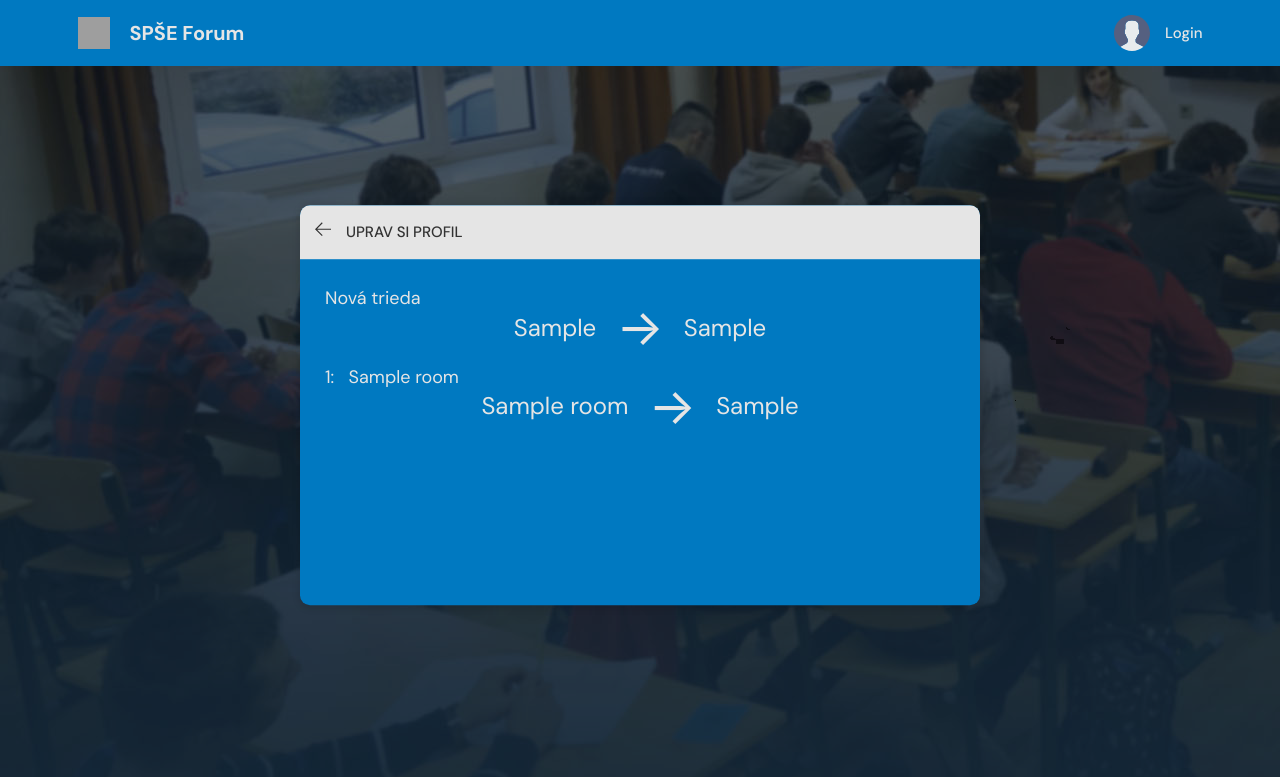
After one commit to mosmowora/spse-forum, a Django app: template base/templates/base/needs_update.html in a window 1280 px wide. The commit adds this page. Shown: the top 777 px of the page. Run offline with Django 3.2, Linux system fonts and the light colour scheme; the template is opened without the code that fills it: most values are stand-ins (such as "Sample title", 1, 10 or a date in 2020); some libraries are stand-ins or nearby versions; grey boxes are pictures that could not be loaded.

Commit message:
started to work on changing user paramters after new sch. year

```diff
--- /dev/null
+++ b/base/templates/base/needs_update.html
@@ -0,0 +1,56 @@
+{% extends 'main.html' %}
+{% load static %}
+{% load widget_tweaks %}
+{% block content %}
+<main class="update-account layout">
+    <div class="container">
+        <div class="layout__box">
+            <div class="layout__boxHeader">
+                <div class="layout__boxTitle">
+                    <a href="{% url 'home' %}">
+                        <svg version="1.1" xmlns="http://www.w3.org/2000/svg" width="32" height="32"
+                            viewBox="0 0 32 32">
+                            <title>arrow-left</title>
+                            <path
+                                d="M13.723 2.286l-13.723 13.714 13.719 13.714 1.616-1.611-10.96-10.96h27.625v-2.286h-27.625l10.965-10.965-1.616-1.607z">
+                            </path>
+                        </svg>
+                    </a>
+                    <h3>Uprav si profil</h3>
+                </div>
+            </div>
+            <div class="layout__body">
+                <label style="font-size: larger;">Nová trieda</label>
+                <div class="flex-container" style="margin-bottom: 2rem;">
+                    <div class="number">{{from_class}}</div>
+                    <div class="arrow">→</div>
+                    {% if next_class is not None %}
+                    <div class="number">{{next_class}}</div>
+                    {% endif %}
+                </div>
+                {% for room in user_rooms %}
+                <label style="font-size: larger;">{{forloop.counter}}: &nbsp; {{room.name}}</label>
+                <div class="flex-container" style="margin-bottom: 2rem;">
+                    <!-- TODO: add option to delete a room or change it's parameters through two buttons -->
+                    <div class="number">{{room.name}}</div>
+                    <div class="arrow">→</div>
+                    {% if next_class is not None %}
+                    <div class="number">{{next_class}}</div>
+                    {% endif %}
+                </div>
+                {% endfor %}
+            </div>
+        </div>
+    </div>
+    </div>
+</main>
+<!-- <script type="module">
+  import devtools from "{% static 'js/node_modules/devtools-detect/index.js' %}";
+
+  // Get notified when it's opened/closed or orientation changes
+  window.addEventListener('devtoolschange', event => {
+    if (event.detail.isOpen)
+      window.location.href = "{% url 'fallback' %}";
+  });
+</script> -->
+{% endblock content %}
--- a/base/templates/base/update-user.html
+++ b/base/templates/base/update-user.html
@@ -1,5 +1,6 @@
 {% extends 'main.html' %}
 {% load static %}
+{% load widget_tweaks %}
 {% block content %}
 <main class="update-account layout">
   <div class="container">
@@ -29,9 +30,10 @@
             {{field}}
             {% else %}
             <label for="profile_pic">{{field.label}}</label>
-            {{field}}
+            {{field|attr:"disabled"}}
             <a href="{% url 'change-password' %}"
-              style="font-size: 15px;">Zmeniť heslo</a>
+              style="font-size: 13px; font-weight: 700; margin-top: .7rem; max-width: 15rem; max-height: 3.8rem; box-shadow: rgba(0, 0, 0, 0.07) 0px 1px 2px, rgba(0, 0, 0, 0.07) 0px 2px 4px, rgba(0, 0, 0, 0.07) 0px 4px 8px, rgba(0, 0, 0, 0.07) 0px 8px 16px, rgba(0, 0, 0, 0.07) 0px 16px 32px, rgba(0, 0, 0, 0.07) 0px 32px 64px;"
+              class="btn--main btn">Zmeniť heslo</a>
             {% endif %}
           </div>
           {% endfor %}
--- a/base/urls.py
+++ b/base/urls.py
@@ -20,6 +20,7 @@ urlpatterns = [
     path('upvote-message/<str:pk>/', views.upvoteMessage, name="upvote-message"),
 
     path('update-user/', views.updateUser, name="update-user"),
+    path('needs-update/', views.needsUpdate, name="needs-update"),
     path('delete-user/', views.deleteUser, name="delete-user"),
 
     path('topics/', views.topicsPage, name="topics"),
--- a/static/styles/styles.css
+++ b/static/styles/styles.css
@@ -297,6 +297,31 @@ a {
 
 .btn--link:hover {
   text-decoration: underline;
+}
+
+.popup-overlay {
+  position: fixed; /* Stay in place */
+  width: 100%; /* Full width */
+  height: 100%; /* Full height */
+  top: 0;
+  left: 0;
+  right: 0;
+  bottom: 0;
+  background-color: rgba(0,0,0,0.65); /* Black background with opacity */
+  display: flex;
+  align-items: center; /* Align vertically */
+  justify-content: center; /* Align horizontally */
+  z-index: 999;
+}
+
+/* Style for the popup content */
+.popup-content {
+  background-color: #fff; /* White background */
+  padding: 20px; /* Some padding */
+  border-radius: 8px; /* Rounded corners */
+  width: 50%; /* Width in proportion to the viewport */
+  max-width: 600px; /* Maximum width */
+  color: var(--color-bg);
 }
 
 .btn--main {
@@ -1661,6 +1686,22 @@ div.room__topRight>a:nth-child(3)>svg {
   margin-left: auto;
 }
 
+.flex-container {
+  display: flex; /* Use flexbox layout */
+  justify-content: center; /* Center items horizontally */
+  align-items: center; /* Center items vertically */
+  gap: 20px; /* Space between the items */
+  max-height: 3rem;
+}
+
+.number {
+  font-size: 24px; /* Larger text size for the numbers */
+}
+
+.arrow {
+  font-size: 50px; /* Ensure the arrow matches the size of the numbers */
+}
+
 input.reply-text {
   border-radius: 12px;
   padding: 2%;
```
Also changed, not shown: base/templates/base/home.html (+20 -2 lines), base/views.py (+23 -5 lines), images/a-boiz-pfp_OS7wmkJ.gif (renamed from images/a-boiz-pfp.gif), templates/main.html (line endings or trailing spaces).
